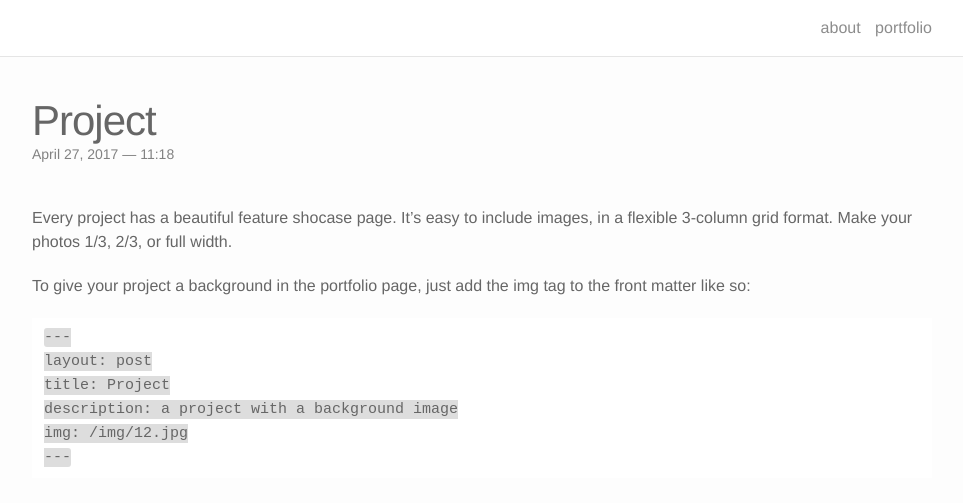
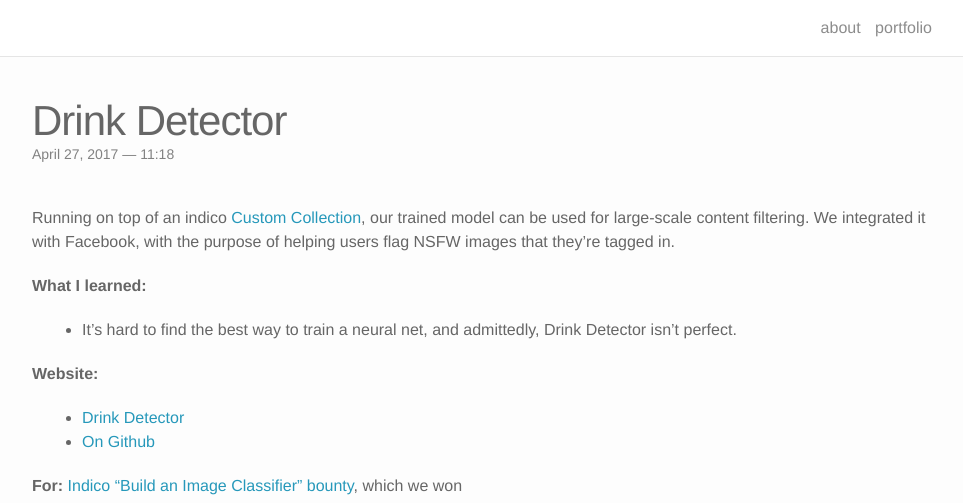
Before and after one commit to LucyWilcox/LucyWilcox.github.io, a Jekyll site: the page built from _portfolio/5_project.markdown, in a window 1280 px wide and 1400 px high. Shown: the top 503 px of the window, without its empty margins (158-1121 px from the left). Built offline with Jekyll 4.4.1, drawn with Linux system fonts in a browser that asks for light colours; nearby versions of some CDN libraries; some of the changed text lies outside the part shown; grey boxes are pictures that could not be loaded.

Commit message:
drink detector

```diff
--- a/_portfolio/30_project.markdown
+++ b/_portfolio/30_project.markdown
@@ -1,7 +1,7 @@
 ---
 layout: post
 title: The Medium is the New Tab
-description: a project with a background image
+description: Sharing images with your friends
 img: /img/mnt.png
 ---
 
@@ -17,7 +17,7 @@
 - <a href="https://github.com/jwjimmy/aquamushroom">frontend on GitHub</a>
 - <a href="https://github.com/LucyWilcox/mushroomspores">backend on GitHub</a>
 
-<b>For: </b>Personal project
+<b>For: </b>personal project
 
 <b>During: </b>2016 - current
 
--- a/_portfolio/5_project.markdown
+++ b/_portfolio/5_project.markdown
@@ -1,55 +1,23 @@
 ---
 layout: post
-title: Project
-description: a project with a background image
-img: /img/1.jpg
+title: Drink Detector
+description: Recongizes alcohol in your photos
+img: /img/dd.jpg
 ---
 
-Every project has a beautiful feature shocase page. It's easy to include images, in a flexible 3-column grid format. Make your photos 1/3, 2/3, or full width.
+Running on top of an indico <a href="https://indico.io/product/custom-collections">Custom Collection</a>, our trained model can be used for large-scale content filtering. We integrated it with Facebook, with the purpose of helping users flag NSFW images that they're tagged in.
 
-To give your project a background in the portfolio page, just add the img tag to the front matter like so:
+<b>What I learned:</b>
+- It's hard to find the best way to train a neural net, and admittedly, Drink Detector isn't perfect.
 
-	---
-	layout: post
-	title: Project
-	description: a project with a background image
-	img: /img/12.jpg
-	---
+<b>Website: </b>
+- <a href="https://ml-drinks.herokuapp.com/">Drink Detector</a>
+- <a href="https://github.com/the-creatives/ml-drinks">On Github</a>
 
+<b>For: </b><a href="https://indico.io/blog/bounty-image-classifier/">Indico "Build an Image Classifier" bounty</a>, which we won
 
-<div class="img_row">
-	<img class="col one" src="{{ site.baseurl }}/img/1.jpg" alt="" title="example image"/>
-	<img class="col one" src="{{ site.baseurl }}/img/2.jpg" alt="" title="example image"/>
-	<img class="col one" src="{{ site.baseurl }}/img/3.jpg" alt="" title="example image"/>
-</div>
-<div class="col three caption">
-	Caption photos easily. On the left, a road goes through a tunnel. Middle, leaves artistically fall in a hipster photoshoot. Right, in another hipster photoshoot, a lumberjack grasps a handful of pine needles.
-</div>
-<div class="img_row">
-	<img class="col three" src="{{ site.baseurl }}/img/5.jpg" alt="" title="example image"/>
-</div>
-<div class="col three caption">
-	This image can also have a caption. It's like magic.
-</div>
+<b>During: </b>Fall 2016
 
-You can also put regular text between your rows of images. Say you wanted to write a little bit about your project before you posted the rest of the images. You describe how you toiled, sweated, *bled* for your project, and then.... you reveal it's glory in the next row of images.
+<b>Collaborators: </b>Jasper Chen, Jimmy Wu
 
-
-<div class="img_row">
-	<img class="col two" src="{{ site.baseurl }}/img/6.jpg" alt="" title="example image"/>
-	<img class="col one" src="{{ site.baseurl }}/img/11.jpg" alt="" title="example image"/>
-</div>
-<div class="col three caption">
-	You can also have artistically styled 2/3 + 1/3 images, like these.
-</div>
-
-
-<br/><br/><br/>
-
-
-The code is simple. Just add a col class to your image, and another class specifying the width: one, two, or three columns wide. Here's the code for the last row of images above:
-
-	<div class="img_row">
-	  <img class="col two" src="/img/6.jpg"/>
-	  <img class="col one" src="/img/11.jpg"/>
-	</div>
+<b>Skills: </b> TODO
```
Also changed, not shown: img/dd.jpg (added).
